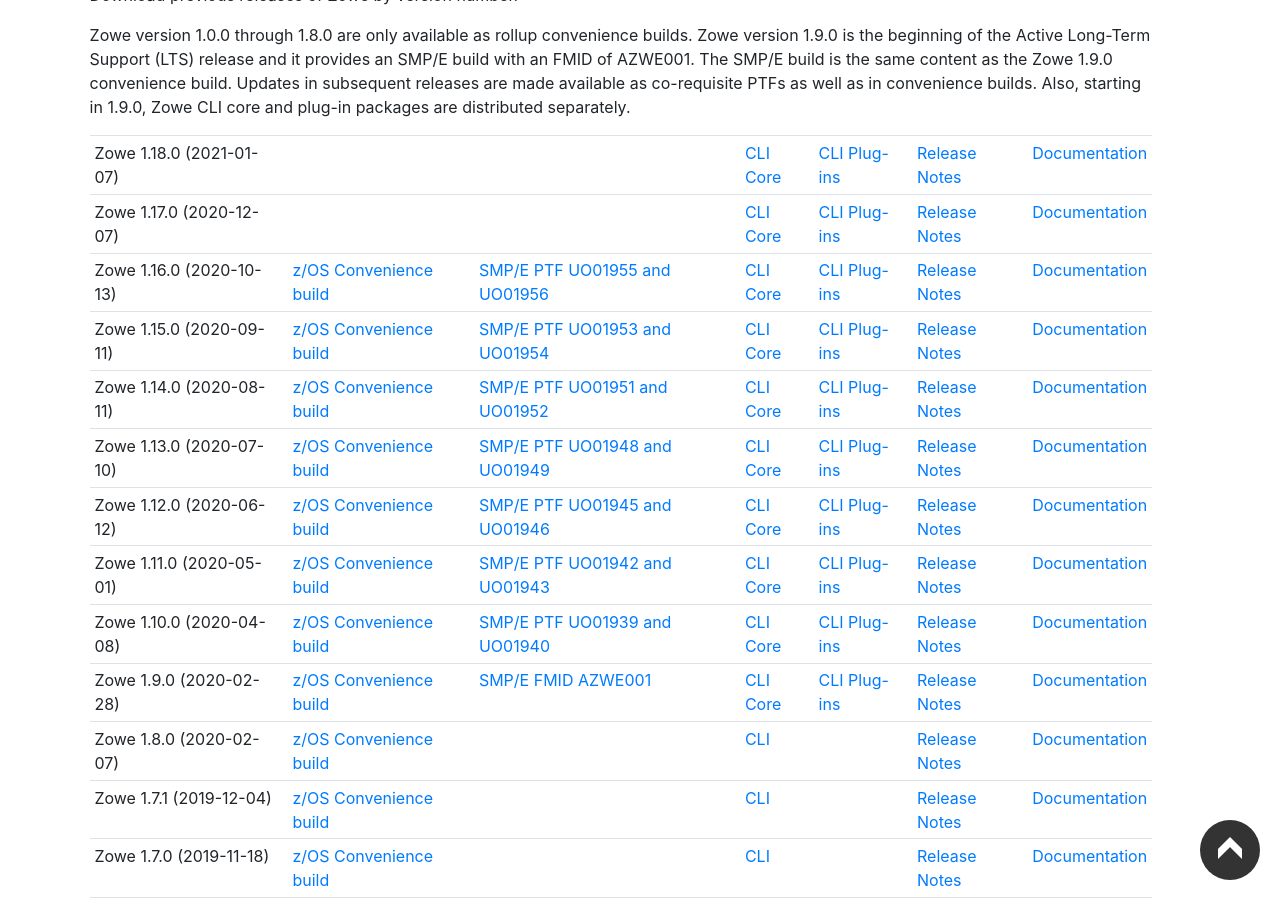
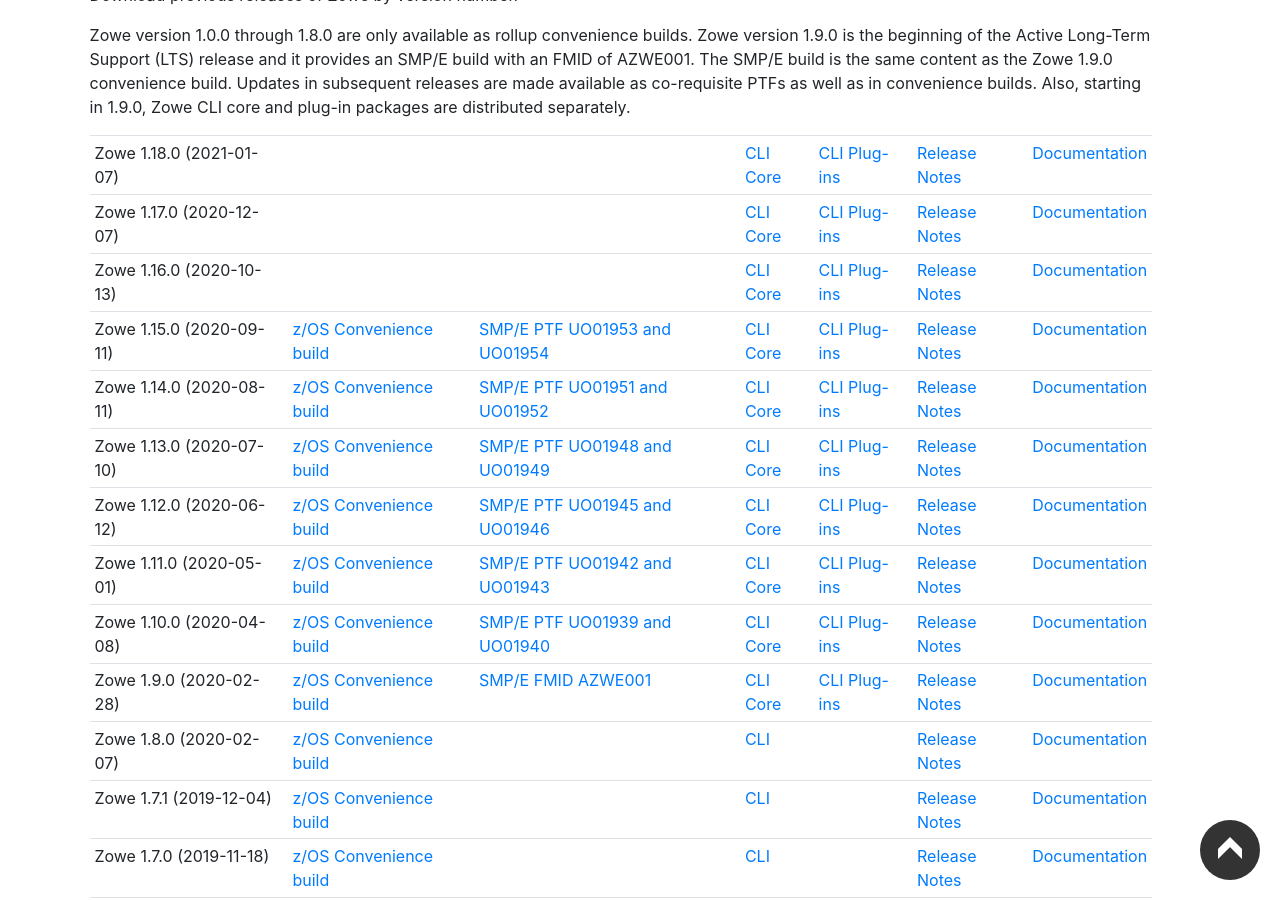
Before and after one commit to zowe/zowe.github.io, a Jekyll site: the page built from download.md, in a window 1280 px wide and 900 px high, scrolled down 2024 px. Built offline with Jekyll 4.4.1, drawn with Linux system fonts in a browser that asks for light colours; our own code applies the rules of GitHub Pages for plain Markdown files.

Commit message:
remove v1.16.0
Signed-off-by: Jack (T.) Jia <jack-tiefeng.jia@ibm.com>

```diff
--- a/_data/releases.yml
+++ b/_data/releases.yml
@@ -26,10 +26,6 @@
   release_date: 2020-12-07
   documentation: v1-17-x
 - version: 1.16.0
-  zos_version: 1.16.0
-  smpe_version: 1.16.0
-  smpe_sysmod: PTF
-  smpe_numbers: UO01955 and UO01956
   cli_version: 1.16.0
   cli_plugins_version: 1.16.0
   node_sdk_version: 1.16.0
```
